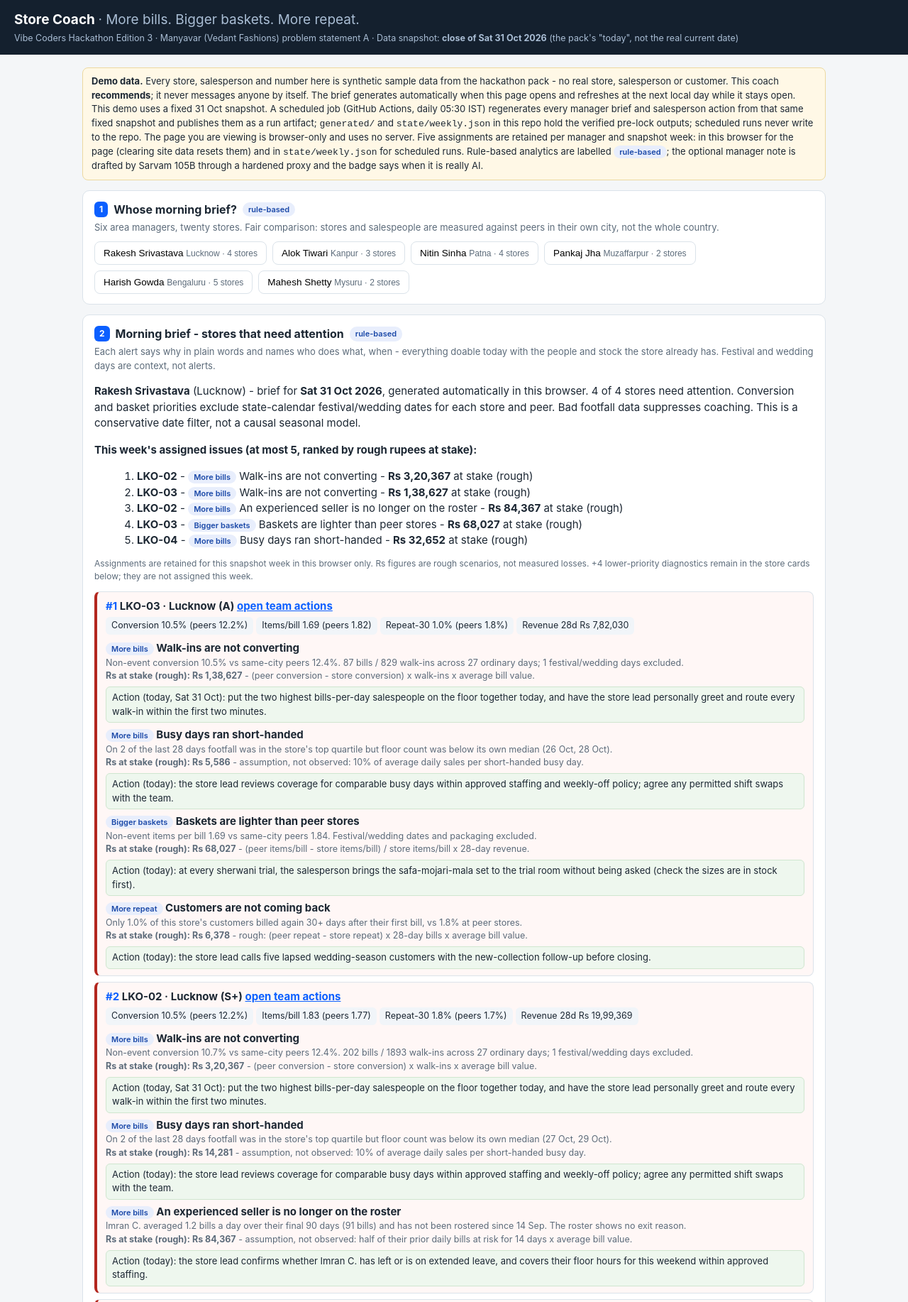
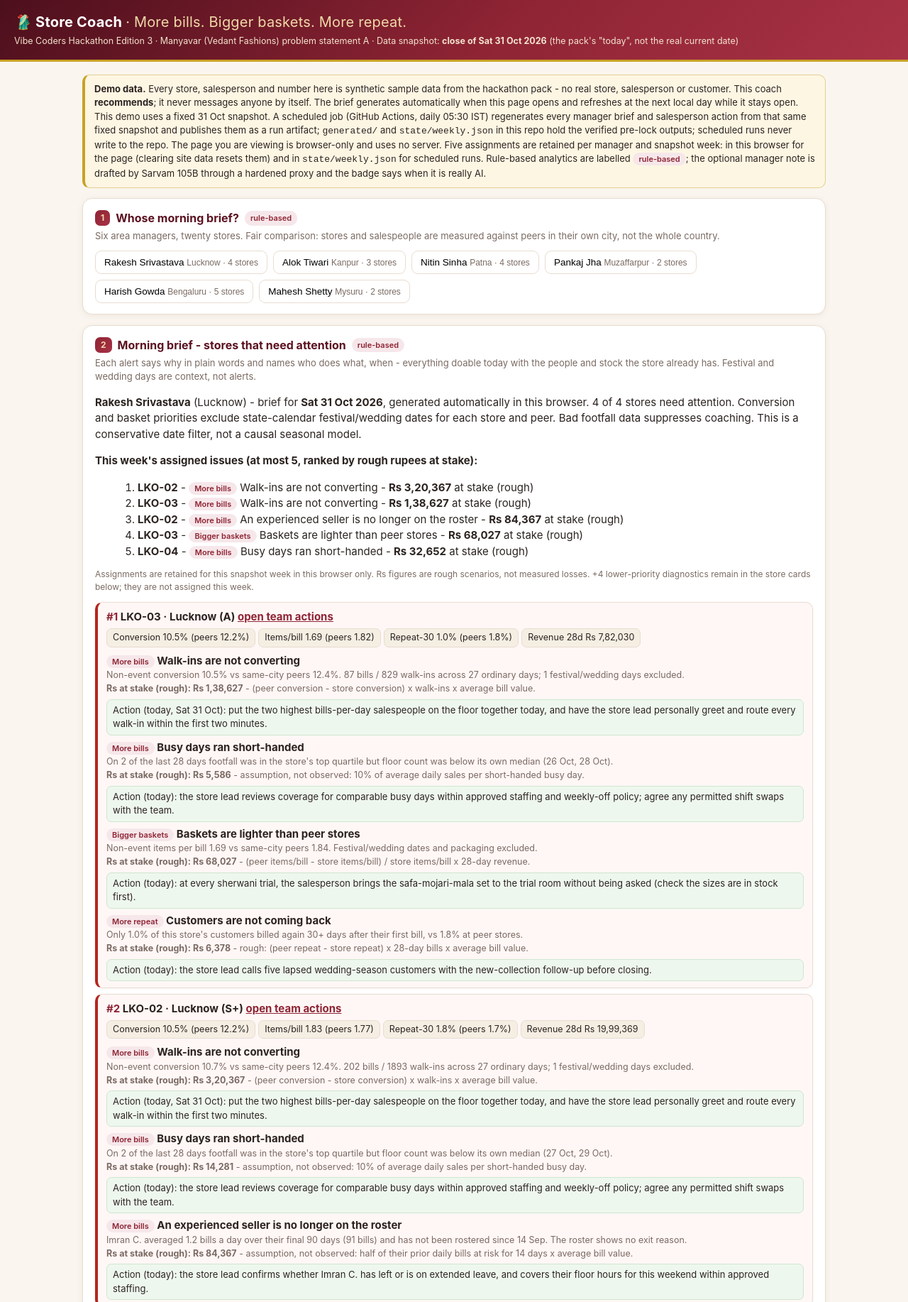
Before and after one commit to santos1995/vch3-store-coach, a plain HTML site: page index.html in a window 1280 px wide. Shown: the top 1834 px of the page at 71% size. Drawn offline with Linux system fonts and the light colour scheme.

Commit message:
Creative Manyavar visual pass (CSS only: maroon/gold theme, no logic or content changes)

```diff
--- a/index.html
+++ b/index.html
@@ -5,42 +5,46 @@
 <meta name="viewport" content="width=device-width, initial-scale=1">
 <title>Store Coach - VCH3</title>
 <style>
-  :root { --ink:#1c2733; --mut:#5c6b7a; --line:#dbe3ea; --bg:#f4f6f8; --card:#fff; --acc:#0b5fff; --good:#0a7d44; --warn:#9a5b00; --bad:#b3261e; }
+
+  :root { --ink:#2b2320; --mut:#7a6a62; --line:#e8ddd0; --bg:#faf6ef; --card:#fff; --acc:#8e2434; --gold:#c9a227; --good:#1e7a4f; --warn:#b06a00; --bad:#b3261e; }
   * { box-sizing: border-box; }
   body { margin:0; font:15px/1.5 -apple-system, "Segoe UI", Roboto, sans-serif; color:var(--ink); background:var(--bg); }
-  header { background:#14202e; color:#fff; padding:14px 20px; }
-  header h1 { margin:0; font-size:19px; }
-  header .sub { color:#a9bdd4; font-size:12.5px; margin-top:2px; }
+  header { background:linear-gradient(135deg,#4d0f1c 0%,#8e2434 55%,#a83246 100%); color:#fff; padding:16px 20px; border-bottom:3px solid var(--gold); }
+  header h1 { margin:0; font-size:20px; letter-spacing:.2px; }
+  header h1::before { content:"\1F97B  "; }
+  header h1 span { color:#f0d9a8 !important; }
+  header .sub { color:#f3e2cd; font-size:12.5px; margin-top:3px; }
   main { max-width:1080px; margin:18px auto; padding:0 16px 60px; }
-  .note { background:#fff8e6; border:1px solid #ecd9a0; border-radius:8px; padding:9px 12px; font-size:13px; margin-bottom:14px; }
-  section { background:var(--card); border:1px solid var(--line); border-radius:10px; padding:14px 16px; margin-bottom:14px; }
-  h2 { margin:0 0 4px; font-size:16px; display:flex; align-items:center; gap:8px; }
-  h2 .n { background:var(--acc); color:#fff; border-radius:6px; font-size:12px; padding:2px 7px; }
+  .note { background:#fdf6e3; border:1px solid #e7cf92; border-left:4px solid var(--gold); border-radius:10px; padding:10px 13px; font-size:13px; margin-bottom:14px; }
+  section { background:var(--card); border:1px solid var(--line); border-radius:14px; padding:15px 17px; margin-bottom:15px; box-shadow:0 2px 10px rgba(92,18,32,.07); }
+  h2 { margin:0 0 4px; font-size:16px; display:flex; align-items:center; gap:8px; color:#5c1220; }
+  h2 .n { background:linear-gradient(135deg,#8e2434,#a83246); color:#f0d9a8; border-radius:7px; font-size:12px; padding:2px 8px; }
   .sub2 { color:var(--mut); font-size:13px; margin:0 0 10px; }
   .chip { font-size:11px; border-radius:10px; padding:2px 8px; font-weight:600; }
-  .rule { background:#e8eefc; color:#1b49a8; }
+  .rule { background:#f6e7ea; color:#8e2434; }
   .ai { background:#e4f5ea; color:#0a7d44; }
   .simchip { background:#f3e8fd; color:#6b21a8; }
   .mgr { display:flex; flex-wrap:wrap; gap:8px; }
-  .mgr button { border:1px solid var(--line); background:#fff; border-radius:8px; padding:8px 12px; cursor:pointer; font-size:13.5px; }
-  .mgr button.sel { border-color:var(--acc); background:#eef4ff; font-weight:600; }
-  button.go { background:var(--acc); color:#fff; border:0; border-radius:8px; padding:8px 14px; cursor:pointer; font-size:13.5px; }
-  button.ghost { background:#fff; border:1px solid var(--line); border-radius:8px; padding:8px 14px; cursor:pointer; font-size:13px; }
+  .mgr button { border:1px solid var(--line); background:#fff; border-radius:9px; padding:8px 12px; cursor:pointer; font-size:13.5px; }
+  .mgr button.sel { border-color:var(--acc); background:#f9ecee; font-weight:600; color:#5c1220; box-shadow:0 1px 4px rgba(142,36,52,.18); }
+  button.go { background:linear-gradient(135deg,#8e2434,#a83246); color:#fff; border:0; border-radius:9px; padding:8px 15px; cursor:pointer; font-size:13.5px; box-shadow:0 1px 5px rgba(142,36,52,.3); }
+  button.ghost { background:#fff; border:1px solid var(--line); border-radius:9px; padding:8px 14px; cursor:pointer; font-size:13px; }
   table { border-collapse:collapse; width:100%; font-size:13px; }
   th, td { border-bottom:1px solid var(--line); text-align:left; padding:6px 8px; vertical-align:top; }
-  th { color:var(--mut); font-weight:600; font-size:12px; }
-  .alert { border:1px solid var(--line); border-left:4px solid var(--warn); border-radius:8px; padding:9px 12px; margin:8px 0; background:#fffdf6; }
+  th { color:#8e2434; font-weight:600; font-size:12px; }
+  tbody tr:nth-child(even) { background:#fbf7f0; }
+  .alert { border:1px solid var(--line); border-left:4px solid var(--gold); border-radius:10px; padding:9px 12px; margin:8px 0; background:#fffdf6; box-shadow:0 1px 4px rgba(92,18,32,.05); }
   .alert.bad { border-left-color:var(--bad); background:#fff7f6; }
-  .alert.info { border-left-color:#64748b; background:#f8fafc; }
+  .alert.info { border-left-color:#94a3b8; background:#f8fafc; }
   .alert b.t { display:block; margin-bottom:2px; }
   .alert .why { color:var(--mut); font-size:12.5px; }
-  .alert .act { margin-top:5px; font-size:13px; background:#eef7ee; border:1px solid #cfe6cf; border-radius:6px; padding:5px 8px; }
+  .alert .act { margin-top:5px; font-size:13px; background:#eef7ee; border:1px solid #cfe6cf; border-radius:7px; padding:5px 8px; }
   .storehead { cursor:pointer; }
-  .storehead:hover { background:#f4f8ff; }
+  .storehead:hover { background:#f9f1e7; }
   .rank { font-weight:700; color:var(--acc); }
   .muted { color:var(--mut); font-size:12px; }
-  pre { white-space:pre-wrap; background:#f6f8fa; border:1px solid var(--line); border-radius:8px; padding:10px; font-size:13px; }
-  .stat { display:inline-block; background:#f1f5f9; border-radius:6px; padding:3px 8px; margin:2px 4px 2px 0; font-size:12.5px; }
+  pre { white-space:pre-wrap; background:#fbf7f0; border:1px solid var(--line); border-radius:9px; padding:10px; font-size:13px; }
+  .stat { display:inline-block; background:#f5eee3; border:1px solid #e8ddd0; border-radius:7px; padding:3px 8px; margin:2px 4px 2px 0; font-size:12.5px; }
   footer { color:var(--mut); font-size:12px; text-align:center; margin-top:20px; }
 @media(max-width:600px){
 #teamOut table,#teamOut tbody,#teamOut tr,#teamOut td{display:block;width:100%}
```
